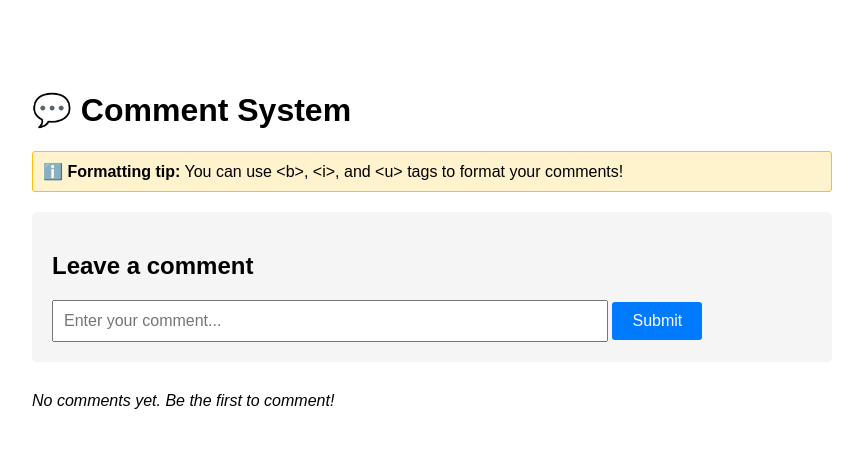
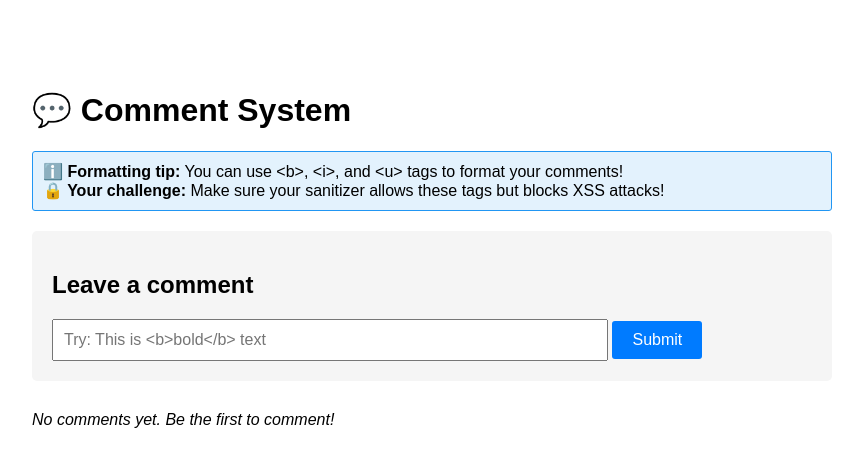
Before and after one commit to aban-alazzeh/secure-coding-workshop, a FastAPI app: page /comment in a window 1280 px wide. Shown: the top 467 px of the page, without its empty margins (208-1071 px from the left). Run offline with FastAPI, Linux system fonts and the light colour scheme.

Commit message:
Update comment.html

```diff
--- a/cwe-79-xss/templates/comment.html
+++ b/cwe-79-xss/templates/comment.html
@@ -2,7 +2,7 @@
 <html>
 <head>
   <meta charset="utf-8" />
-  <title>CWE-79 Stored XSS Lab</title>
+  <title>CWE-79 Build Your Own Sanitizer</title>
   <style>
     body {
       font-family: Arial, sans-serif;
@@ -44,8 +44,8 @@
       border-radius: 3px;
     }
     .info {
-      background: #fff3cd;
-      border: 1px solid #ffc107;
+      background: #e3f2fd;
+      border: 1px solid #2196f3;
       padding: 10px;
       margin-bottom: 20px;
       border-radius: 3px;
@@ -56,13 +56,14 @@
   <h1>💬 Comment System</h1>
 
   <div class="info">
-    <strong>ℹ️ Formatting tip:</strong> You can use &lt;b&gt;, &lt;i&gt;, and &lt;u&gt; tags to format your comments!
+    <strong>ℹ️ Formatting tip:</strong> You can use &lt;b&gt;, &lt;i&gt;, and &lt;u&gt; tags to format your comments!<br>
+    <strong>🔒 Your challenge:</strong> Make sure your sanitizer allows these tags but blocks XSS attacks!
   </div>
 
   <div class="comment-form">
     <h2>Leave a comment</h2>
     <form method="post">
-      <input type="text" name="comment" placeholder="Enter your comment..." required />
+      <input type="text" name="comment" placeholder="Try: This is <b>bold</b> text" required />
       <button type="submit">Submit</button>
     </form>
   </div>
@@ -72,7 +73,7 @@
       <h2>All Comments ({{ comments|length }})</h2>
       {% for comment in comments %}
         <div class="comment">
-          <!-- VULNERABLE: Using | safe filter without sanitization -->
+          <!-- Safe to use | safe here because sanitize_html() has already cleaned the input -->
           {{ comment | safe }}
         </div>
       {% endfor %}
```
